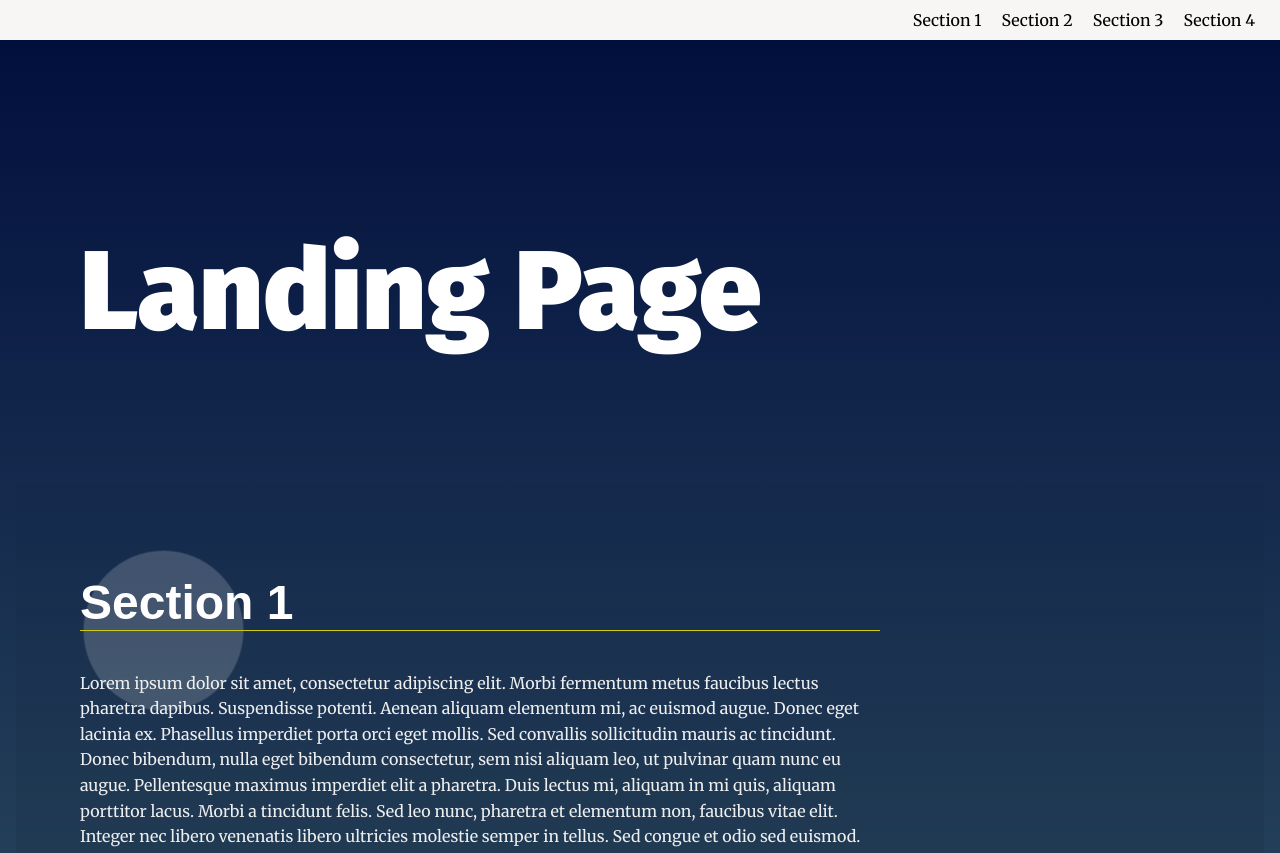
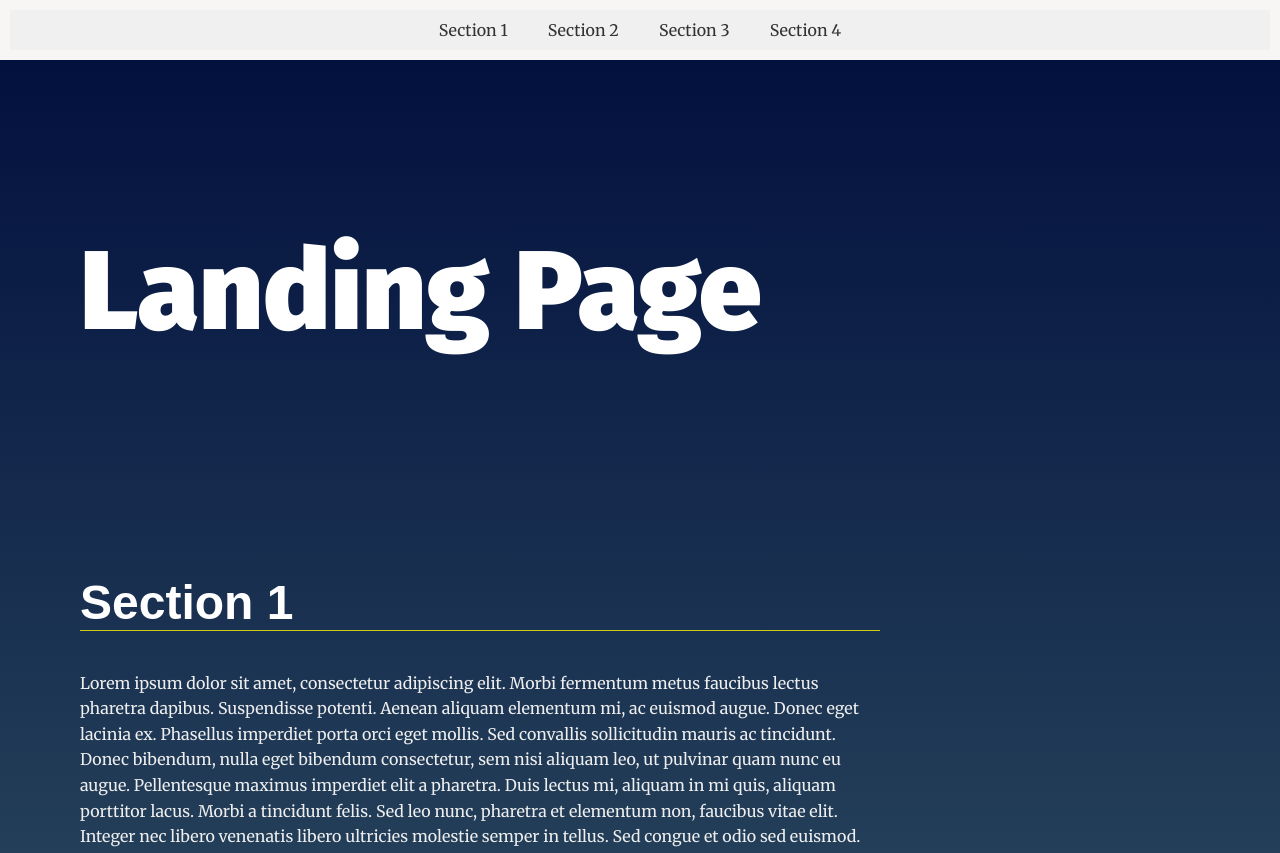
Before and after one commit to AnwaarAlbusaidi/landingPage, a website: page index.html in a window 1280 px wide. Shown: the top 853 px of the page. Drawn offline with Linux system fonts and the light colour scheme.

Commit message:
updted Css

```diff
--- a/css/styles.css
+++ b/css/styles.css
@@ -221,6 +221,30 @@ section.your-active-class .landing__container::after {
 		           rotate(-360deg);
 	}
 }
+/* Define CSS for the Navigation Menu */
+#navbar__list {
+    list-style: none;
+    display: flex;
+    justify-content: center;
+    background-color: #f0f0f0; /* Background color for the navigation menu */
+    padding: 10px 0;
+  }
+
+  #navbar__list li {
+    margin: 0 10px;
+  }
+
+  #navbar__list a {
+    text-decoration: none;
+    color: #333; /* Link color for the navigation items */
+    padding: 5px 10px;
+    border-radius: 5px;
+    transition: background-color 0.3s ease; /* Smooth transition for the background color */
+  }
+
+
+
+/* CSS styles for the navigation bar */
 /* CSS styles for the navigation bar */
 .navbar__menu {
     background-color: #f8f5f5;
@@ -248,13 +272,14 @@ section.your-active-class .landing__container::after {
     color: #ffcc00;
   }
 
-
   /* CSS styles for the active section */
-.your-active-class {
-    background-color: #ffcc00;
+  .your-active-class {
+    background-color: #2600ff;
+    /* Add other styles to visually highlight the active section */
   }
 
   /* CSS styles for the active navigation element */
   #navbar__list li a.active {
-    color: #ffcc00;
+    color: #0046dc;
+    /* Add other styles to visually highlight the active navigation element */
   }
--- a/js/app.js
+++ b/js/app.js
@@ -14,22 +14,25 @@ function buildNav() {
   navList.innerHTML = navItems.join('');
 }
 
-// Add class 'active' to section and navigation element when in viewport
+// Add class 'active' to section when near top of viewport
 function setActiveSection() {
-  const viewportHeight = window.innerHeight;
+  const scrollPosition = window.scrollY;
 
   sections.forEach(section => {
-    const rect = section.getBoundingClientRect();
-    const sectionTop = rect.top;
+    const sectionOffset = section.offsetTop;
+    const sectionHeight = section.offsetHeight;
+    const sectionId = section.id;
+    const navItem = document.querySelector(`a[href="#${sectionId}"]`);
 
-    if (sectionTop >= 0 && sectionTop <= viewportHeight) {
+    if (scrollPosition >= sectionOffset - sectionHeight * 0.5 && scrollPosition < sectionOffset + sectionHeight * 0.5) {
       section.classList.add('your-active-class');
+      navItem.classList.add('active');
     } else {
       section.classList.remove('your-active-class');
+      navItem.classList.remove('active');
     }
   });
 }
-
 
 // Scroll to anchor ID using scrollTO event
 function scrollToSection(event) {
```
